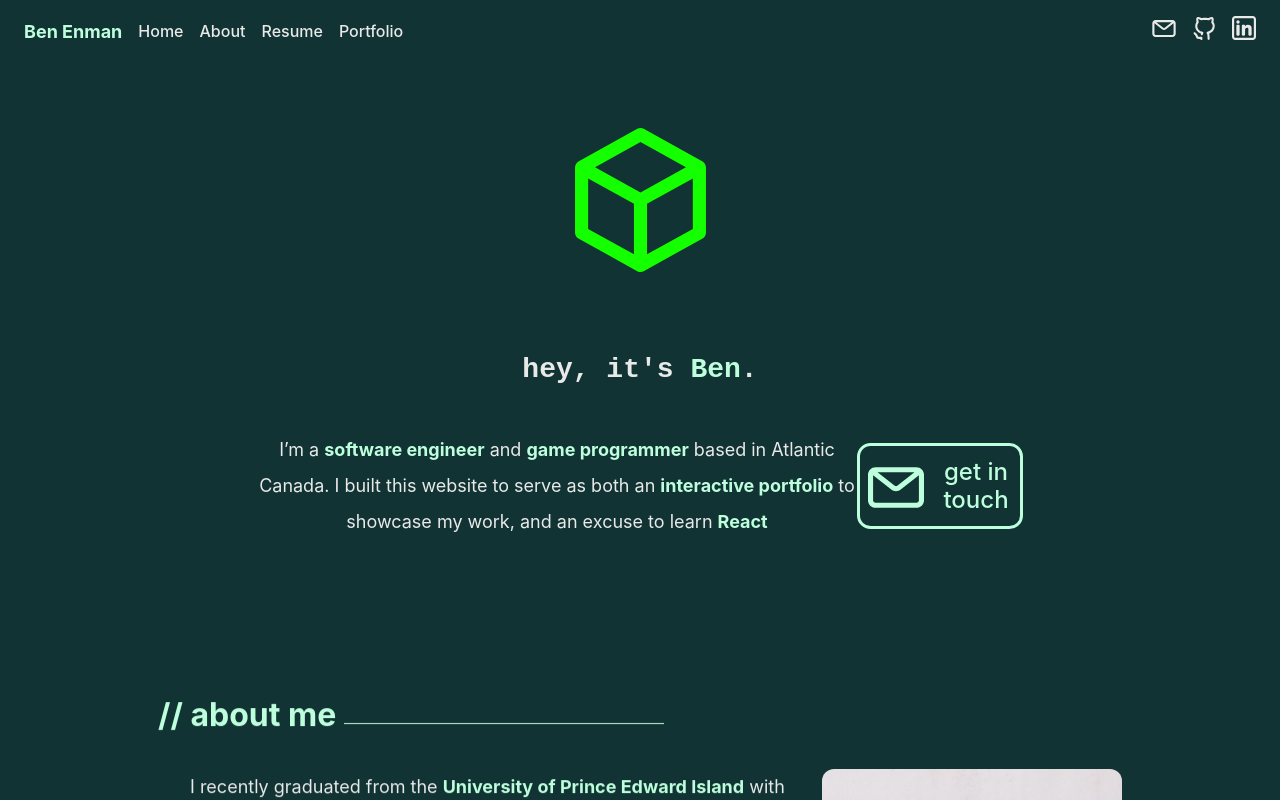
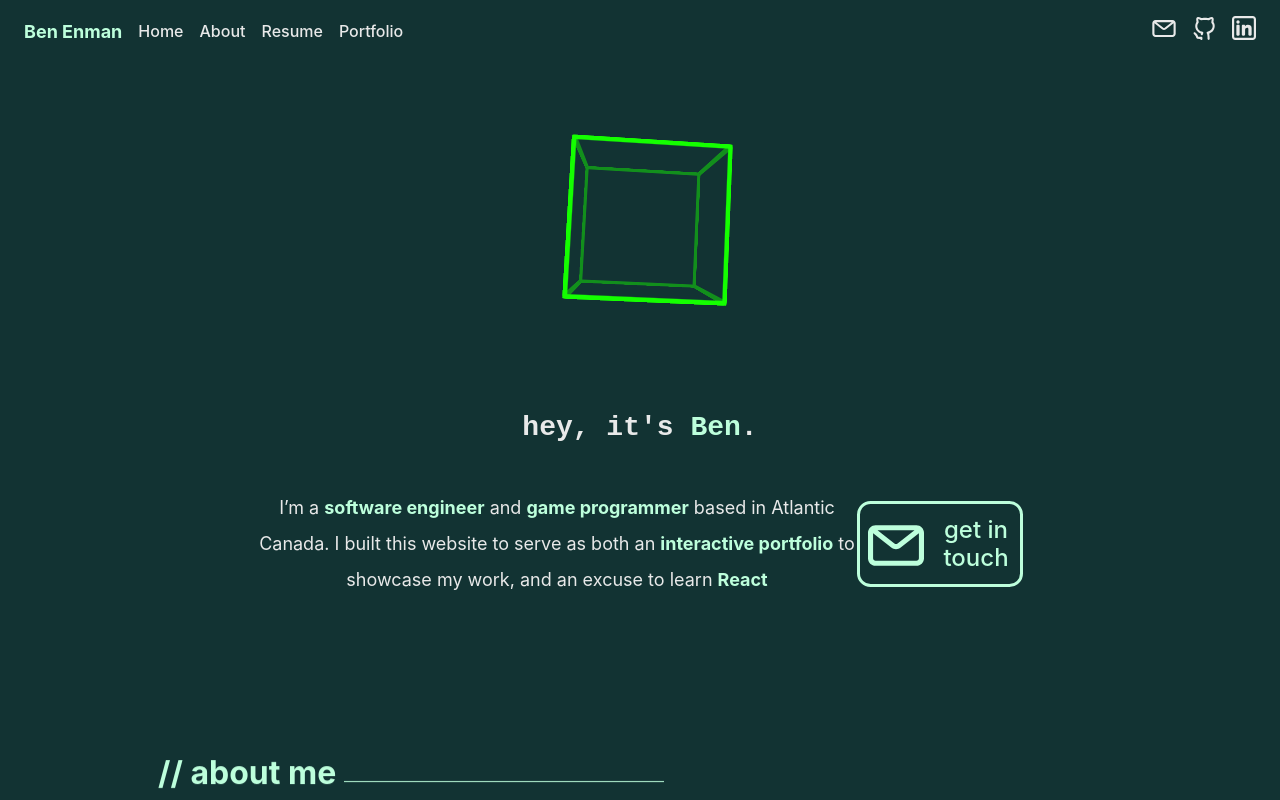
Before and after one commit to benman31/portfolio, a React (Vite) app: page / in a window 1280 px wide. Shown: the top 800 px of the page. Built offline with nearby package versions, Linux system fonts and the light colour scheme.

Commit message:
Finished rough draft of animated logo

```diff
--- a/src/components/AnimatedLogo.tsx
+++ b/src/components/AnimatedLogo.tsx
@@ -1,16 +1,37 @@
-import Icon from './Icon';
+import { useState } from 'react';
 import '../styles/AnimatedLogo.less';
 
-//TODO make the actual animated logo
-// test
+//type Vec2D = {x: number, y: number}
+
+const sides = [
+  'show-front',
+  'show-left',
+  'show-back',
+  'show-right',
+]
+
 function AnimatedLogo() {
+  const [current, setCurrent] = useState(0)
+
+  const handleClick = () => {
+    setCurrent((current + 1)%4)
+  }
+
   return (
-    <>
-      <div id="animated-logo">
-        {/* placeholder */}
-        <Icon style='cube' color='green-highlight'></Icon>
-      </div>
-    </>
+    <div id="animated-logo">
+      <div className="logo-scene">
+        <div className={`parent-transform ${sides[current]}`} onClick={handleClick}>
+          <div className={"cube"}>
+            <div className="cube-face front"></div>
+            <div className="cube-face back"></div>
+            <div className="cube-face right"></div>
+            <div className="cube-face left"></div>
+            <div className="cube-face top"></div>
+            <div className="cube-face bottom"></div>
+          </div>
+        </div>
+    </div>
+  </div>
   )
 }
 
--- a/src/styles/AnimatedLogo.less
+++ b/src/styles/AnimatedLogo.less
@@ -1,15 +1,123 @@
-@import "global.less";
+@import './global.less';
 
 #animated-logo {
+
+  @cubeWidth: 8rem;//150px;
+  @parentTranslationOffset: 4rem;//80px;
+  @edgeThickness: .25rem;//6px;
+  @faceTranslationOffset: 4.2rem;//80px; //This should be set to around  1/2 of the cube width + edge thickness give or take a pixel if using rounded corners
+  @animationDuration: 10s;
+  --velocityX: 1;
+  --velocityY: 1;
+  --velocityZ: 1;
+
   display: flex;
+  flex-flow: column;
   align-items: center;
   justify-content: center;
-  padding: 3rem;
-  margin-top: 3rem;
-  .icon-container {
-    .icon {
-      width: 9rem;
-      height: 9rem;
+
+  .logo-scene {
+    width: @cubeWidth;
+    height: @cubeWidth;
+    margin-top: 8em;
+    margin-bottom: 6em;
+    perspective: 400px;
+    .parent-transform {
+      width: 100%;
+      height: 100%;
+      position: relative;
+      transform-style: preserve-3d;
+      transform: translateZ(@parentTranslationOffset);
+      transition: transform 3s ease-in-out;
+      &.show-front  {transform: rotateY(   0deg) translateZ(@parentTranslationOffset); }
+      &.show-right  {transform: rotateY( -90deg) translateZ(@parentTranslationOffset); }
+      &.show-back   {transform: rotateY(-180deg) translateZ(@parentTranslationOffset); }
+      &.show-left   {transform: rotateY(  90deg) translateZ(@parentTranslationOffset); }
+      &.show-top    {transform: rotateX( -90deg) translateZ(@parentTranslationOffset); }
+      &.show-bottom {transform: rotateX(  90deg) translateZ(@parentTranslationOffset); }
+      .cube {
+        width: @cubeWidth;
+        height: @cubeWidth;
+        position: relative;
+        transform-style: preserve-3d;
+        transform: translateZ(-@faceTranslationOffset);
+
+        animation: spinning infinite @animationDuration ease-in-out alternate;
+
+        /* &:hover {
+          animation-play-state: paused; // Consider using this as a fun way to embed links on each face
+        } */
+
+        .cube-face {
+          position: absolute;
+          width: @cubeWidth;
+          height: @cubeWidth;
+          border: @edgeThickness solid @greenHighlight;
+          border-radius: 3px;
+          background: hsla(@darkTealGreen, 0.55);
+          line-height: @cubeWidth;
+          font-size: calc(@cubeWidth / 3);
+          text-align: center;
+          color: hsla(@greenHighlight, 1);
+          animation: wink infinite @animationDuration ease-in-out;
+
+          &:hover {
+            box-shadow: 0px 0px 12px 3px @greenHighlight;
+            text-shadow: 0px 0px 6px @greenHighlight;
+          }
+
+          &.front {
+            transform: rotateY(  0deg) translateZ(@faceTranslationOffset);
+            &::before {
+              content: ';)';
+            }
+          }
+          &.right {
+            transform: rotateY( 90deg) translateZ(@faceTranslationOffset);
+          }
+          &.back {
+            transform: rotateY(180deg) translateZ(@faceTranslationOffset);
+
+          }
+          &.left {
+            transform: rotateY(-90deg) translateZ(@faceTranslationOffset);
+          }
+          &.top {
+            transform: rotateX( 90deg) translateZ(@faceTranslationOffset);
+          }
+          &.bottom {
+            transform: rotateX(-90deg) translateZ(@faceTranslationOffset);
+          }
+        }
+      }
+    }
+  }
+
+  @keyframes spinning {
+    0% {
+      transform: translateZ(-@faceTranslationOffset) rotate3d(1, 1, 1, 0deg);
+    }
+    100% {
+      transform: translateZ(-@faceTranslationOffset) rotate3d(1, 1, 1, 360deg);
+    }
+  }
+
+  @keyframes wink {
+    0% {
+      color: hsla(@greenHighlight, 1);
+      content-visibility: visible;
+    }
+    5% {
+      color: hsla(@greenHighlight, 0);
+      content-visibility: hidden;
+    }
+    95% {
+      color: hsla(@greenHighlight, 0);
+      content-visibility: hidden;
+    }
+    100% {
+      color: hsla(@greenHighlight, 1);
+      content-visibility: visible;
     }
   }
 }
```
